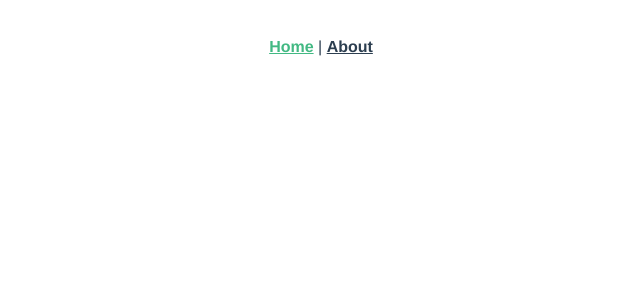
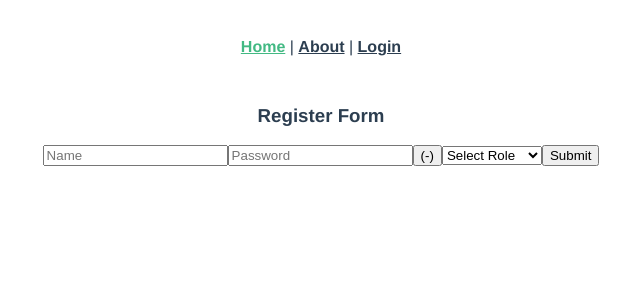
Before and after one commit to FrozenDeath111/git-learning, a Vue app in the folder frontend/: page / in a window 1280 px wide. Shown: the top 300 px of the page, without its empty margins (319-959 px from the left). Built offline with nearby package versions, Linux system fonts and the light colour scheme; sample sign-in values are in the browser's storage.

Commit message:
Registration

```diff
--- a/frontend/src/App.vue
+++ b/frontend/src/App.vue
@@ -2,11 +2,22 @@
   <div>
     <nav>
       <router-link to="/">Home</router-link> |
-      <router-link to="/about">About</router-link>
+      <router-link to="/about">About</router-link> |
+      <router-link to="/login">Login</router-link>
     </nav>
     <router-view />
   </div>
 </template>
+
+<script>
+export default {
+  mounted() {
+    if (!localStorage.getItem("username")) {
+      this.$router.push("/login");
+    }
+  },
+};
+</script>
 
 <style>
 #app {
--- /dev/null
+++ b/frontend/src/components/User/RegisterUser.vue
@@ -0,0 +1,71 @@
+<template>
+  <div>
+    <form @submit.prevent="handleSubmit">
+      <h3>Register Form</h3>
+      <input type="text" v-model="formData.name" placeholder="Name" required />
+      <input
+        :type="passwordType"
+        v-model="formData.password"
+        placeholder="Password"
+        required
+      />
+      <button
+        v-if="passwordType == 'password'"
+        type="button"
+        @click="passwordType = 'text'"
+      >
+        (-)
+      </button>
+      <button
+        v-if="passwordType == 'text'"
+        type="button"
+        @click="passwordType = 'password'"
+      >
+        (o)
+      </button>
+      <select v-model="formData.role">
+        <option value="" selected disabled>Select Role</option>
+        <option v-for="role in roles" :key="role" :value="role">
+          {{ role }}
+        </option>
+      </select>
+      <button type="submit">Submit</button>
+    </form>
+  </div>
+</template>
+
+<script>
+import axios from "axios";
+export default {
+  name: "RegisterUser",
+  data() {
+    return {
+      passwordType: "password",
+      formData: {
+        name: "",
+        password: "",
+        role: "",
+      },
+      roles: ["Super Admin", "Sub Admin", "Admin", "User"],
+    };
+  },
+  methods: {
+    handleSubmit() {
+      axios
+        .post("http://127.0.0.1:8000/register", {
+          name: this.formData.name,
+          password: this.formData.password,
+          role: this.formData.role,
+        })
+        .then((res) => {
+          console.log(res.data);
+        })
+        .catch((error) => {
+          console.log(error);
+        });
+    },
+  },
+};
+</script>
+
+<style scoped></style>
--- a/frontend/src/components/User/SignIn.vue
+++ b/frontend/src/components/User/SignIn.vue
@@ -3,11 +3,11 @@
     <form @submit.prevent="submitForm">
       <div>
         <label for="username">Username</label>
-                <input type="text" id="username" v-model="formValues.username">
+        <input type="text" id="username" v-model="formValues.username" />
       </div>
       <div>
         <label for="password">Password</label>
-                <input type="password" id="password" v-model="formValues.password">
+        <input type="password" id="password" v-model="formValues.password" />
       </div>
       <div>
         <button type="submit">Sign In</button>
@@ -17,33 +17,33 @@
 </template>
 
 <script>
- import axios from 'axios';
- export default{
-    name : 'SignIn',
+import axios from "axios";
+export default {
+  name: "SignIn",
   data() {
-      return{
+    return {
       formValues: {
-          username:'',
-          password :'',
-        }
-      }
+        username: "",
+        password: "",
       },
-    methods : {
-      submitForm(){
-
-        axios.post('http://127.0.0.1:8000/login',this.formValues)
+    };
+  },
+  methods: {
+    submitForm() {
+      axios
+        .post("http://127.0.0.1:8000/login", this.formValues)
         .then((response) => {
           console.log(response.data);
-            if(response.status === 200){
-                localStorage.setItem('role', response.data.role);
-                this.$router.push('/');
-            }else{
+          if (response.status === 200) {
+            localStorage.setItem("role", response.data.role);
+            localStorage.setItem("username", this.formValues.username);
+            this.$router.push("/");
+          } else {
             alert("Error!");
           }
         })
         .catch((error) => console.log(error));
     },
-    }
-
- }
+  },
+};
 </script>
--- a/frontend/src/router/index.js
+++ b/frontend/src/router/index.js
@@ -1,30 +1,31 @@
-import { createRouter, createWebHistory } from 'vue-router';
-import HomeView from '../views/HomeView.vue';
-import SignIn from '../components/User/SignIn.vue';
+import { createRouter, createWebHistory } from "vue-router";
+import HomeView from "../views/HomeView.vue";
 const routes = [
   {
-    path: '/',
-    name: 'home',
-    component: HomeView
+    path: "/",
+    name: "home",
+    component: HomeView,
   },
   {
-    path: '/login',
-    name: 'login',
-    component: SignIn
+    path: "/login",
+    name: "login",
+    component: () =>
+      import(/* webpackChunkName: "about" */ "../views/LoginView.vue"),
   },
   {
-    path: '/about',
-    name: 'about',
+    path: "/about",
+    name: "about",
     // route level code-splitting
     // this generates a separate chunk (about.[hash].js) for this route
     // which is lazy-loaded when the route is visited.
-    component: () => import(/* webpackChunkName: "about" */ '../views/AboutView.vue')
-  }
-]
+    component: () =>
+      import(/* webpackChunkName: "about" */ "../views/AboutView.vue"),
+  },
+];
 
 const router = createRouter({
   history: createWebHistory(process.env.BASE_URL),
-  routes
-})
+  routes,
+});
 
-export default router
+export default router;
--- a/frontend/src/views/HomeView.vue
+++ b/frontend/src/views/HomeView.vue
@@ -1,12 +1,17 @@
 <template>
-  <div class="home"></div>
+  <div class="home">
+    <RegisterUser></RegisterUser>
+  </div>
 </template>
 
 <script>
+import RegisterUser from "../components/User/RegisterUser.vue";
 // @ is an alias to /src
 
 export default {
   name: "HomeView",
-  components: {},
+  components: {
+    RegisterUser,
+  },
 };
 </script>
--- /dev/null
+++ b/frontend/src/views/LoginView.vue
@@ -0,0 +1,17 @@
+<template>
+  <div class="login">
+    <SignIn></SignIn>
+  </div>
+</template>
+
+<script>
+import SignIn from "../components/User/SignIn.vue";
+export default {
+  name: "LoginView",
+  components: {
+    SignIn,
+  },
+};
+</script>
+
+<style lang="scss" scoped></style>
```
Also changed, not shown: 1 other file (tests, documents, lock files or other folders). Lines whose indentation alone changed are shown as unchanged.
